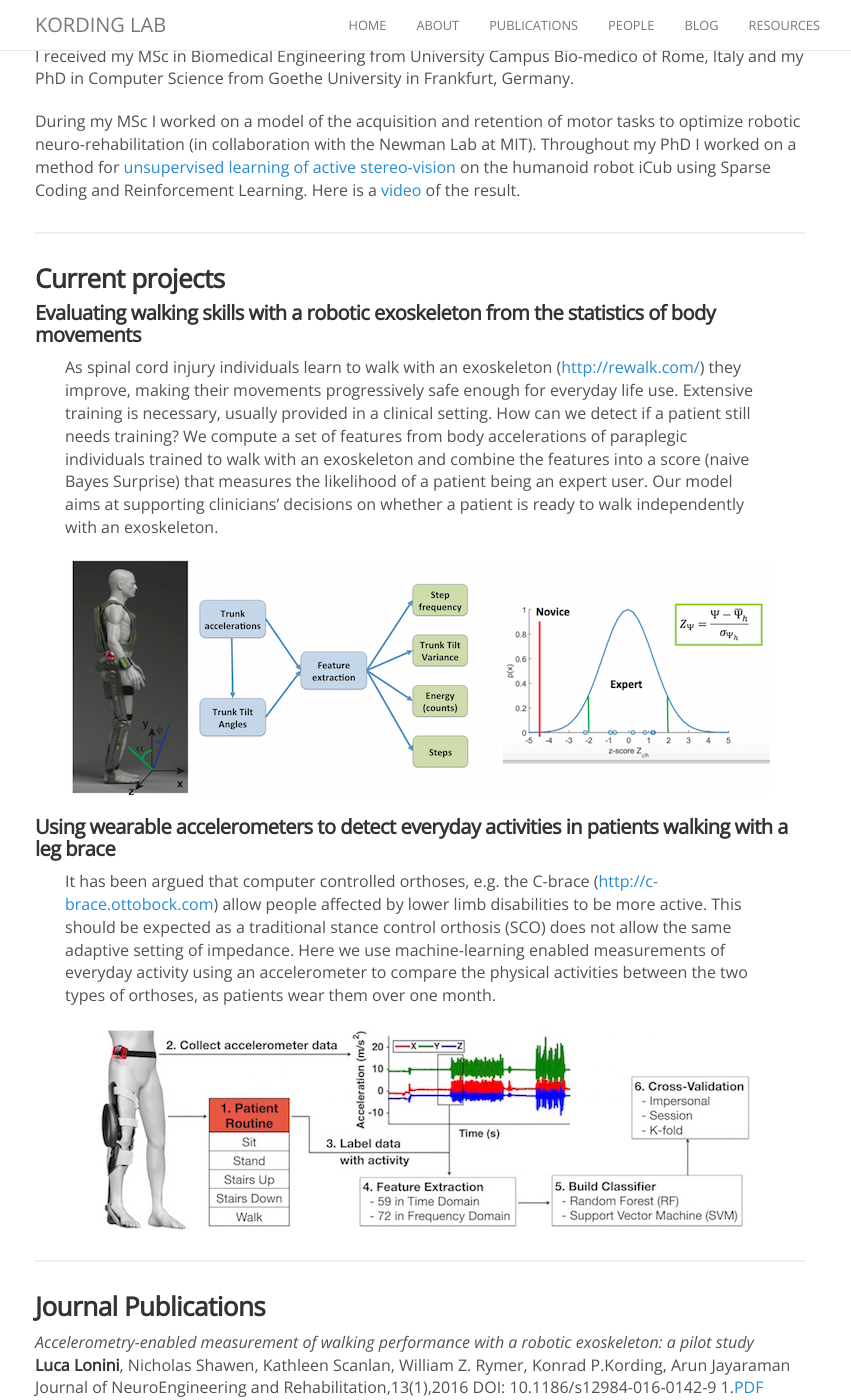
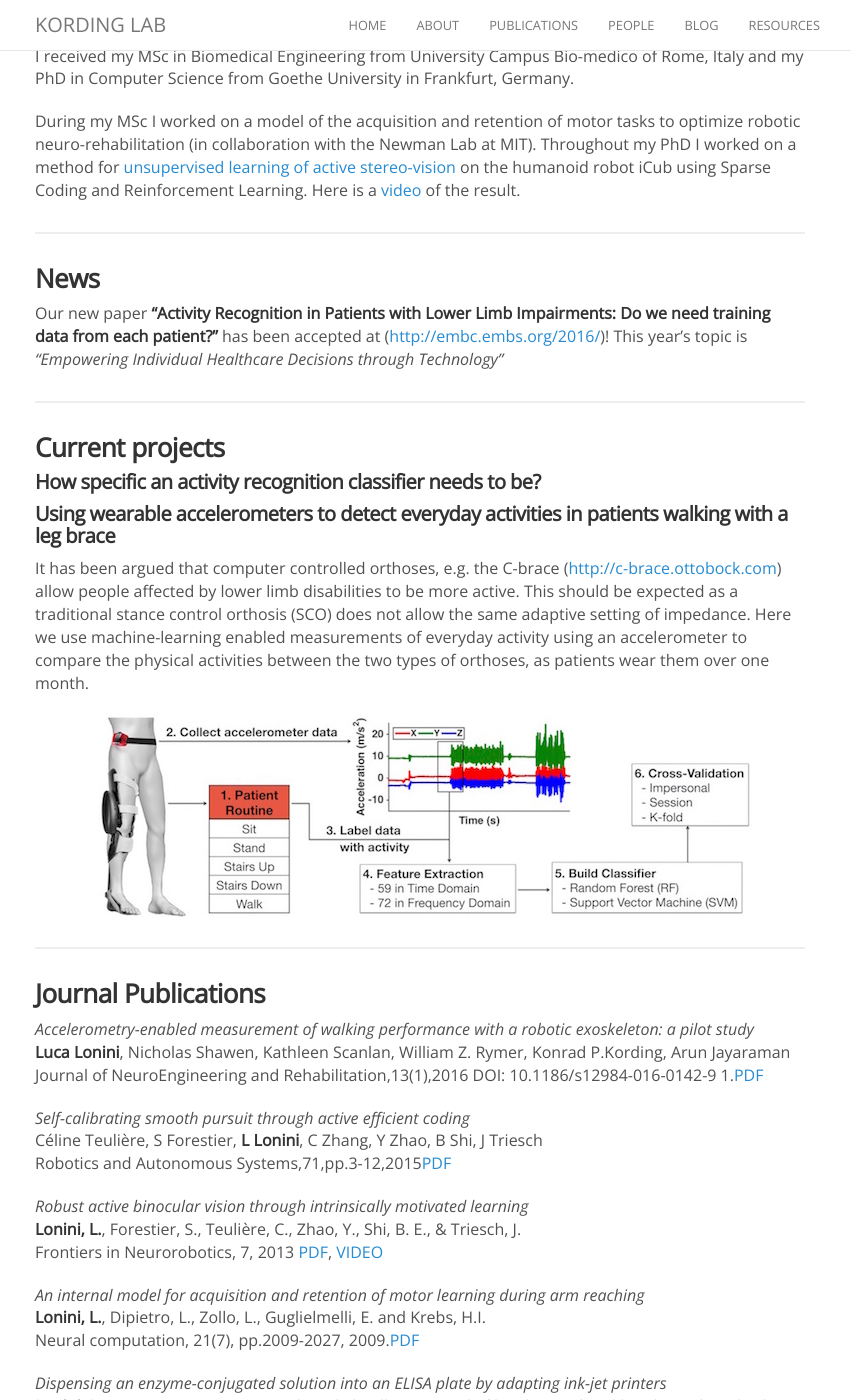
Before and after one commit to KordingLab/KordingLab.github.io, a Jekyll site: the page built from _people/luca_lonini.md, in a window 1280 px wide and 1400 px high, scrolled down 798 px. Shown: the whole window, without its empty margins (220-1071 px from the left). Built offline with Jekyll 4.4.1, drawn with Linux system fonts in a browser that asks for light colours; nearby versions of some CDN libraries; comment, search, counter and statistics services are not loaded; some of the changed text lies outside the part shown.

Commit message:
Update luca_lonini.md

```diff
--- a/_people/luca_lonini.md
+++ b/_people/luca_lonini.md
@@ -32,20 +32,19 @@ During my MSc I worked on a model of the acquisition and retention of motor task
 
 <hr>
 
+### News
+
+Our new paper **"Activity Recognition in Patients with Lower Limb Impairments: Do we need training data from each patient?"** has been accepted at ([http://embc.embs.org/2016/](EMBC 2016))! This year's topic is _"Empowering Individual Healthcare Decisions through Technology"_<br>
+
+<hr>
+
 ### Current projects
 
-#### Evaluating walking skills with a robotic exoskeleton from the statistics of body movements
-
-> As spinal cord injury individuals learn to walk with an exoskeleton ([http://rewalk.com/](http://rewalk.com/)) they improve, making their movements progressively safe enough for everyday life use. Extensive training is necessary, usually provided in a clinical setting. How can we detect if a patient still needs training? We compute a set of features from body accelerations of paraplegic individuals trained to walk with an exoskeleton and combine the features into a score (naive Bayes Surprise) that measures the likelihood of a patient being an expert user. Our model aims at supporting clinicians' decisions on whether a patient is ready to walk independently with an exoskeleton.
-
-<figure><center>
-  <img src="{{site.baseurl}}/images/others/RewalkKpage.jpg" data-action="zoom"/>
-</center></figure>
-
+#### How specific an activity recognition classifier needs to be?
 
 #### Using wearable accelerometers to detect everyday activities in patients walking with a leg brace
 
-> It has been argued that computer controlled orthoses, e.g. the C-brace ([http://c-brace.ottobock.com](http://c-brace.ottobock.com)) allow people affected by lower limb disabilities to be more active. This should be expected as a traditional stance control orthosis (SCO) does not allow the same adaptive setting of impedance. Here we use machine-learning enabled measurements of everyday activity using an accelerometer to compare the physical activities between the two types of orthoses, as patients wear them over one month.
+It has been argued that computer controlled orthoses, e.g. the C-brace ([http://c-brace.ottobock.com](http://c-brace.ottobock.com)) allow people affected by lower limb disabilities to be more active. This should be expected as a traditional stance control orthosis (SCO) does not allow the same adaptive setting of impedance. Here we use machine-learning enabled measurements of everyday activity using an accelerometer to compare the physical activities between the two types of orthoses, as patients wear them over one month.
 
 <figure><center>
   <img src="{{site.baseurl}}/images/others/CbraceSmall.jpg" data-action="zoom"/>
@@ -81,6 +80,10 @@ Journal of biochemical and biophysical methods, 70(6), pp.1180-1184, 2008.[Artic
 
 ### Conference Papers/Abstracts
 
+_Activity Recognition in Patients with Lower Limb Impairments: Do we need training data from each patient?_<br>
+**Luca Lonini**, Aakash Gupta, Konrad Kording, Arun Jayaraman<br>
+Accepted in IEEE Engineering in Medicine and Biology Society (EMBC’16)
+
 _Subjective Fatigue is Associated with Higher Resting Energy Expenditure Following Traumatic Brain Injury_<br>
 David Ripley, **Luca Lonini**, Eric Larson, Korak Sarkar, Sangeeta Patel<br>
 PM&R,7(9),S97,2016
```
